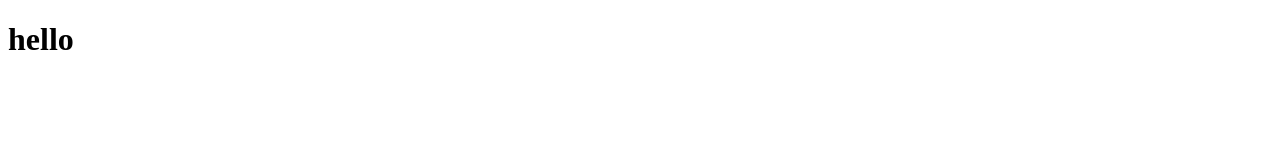
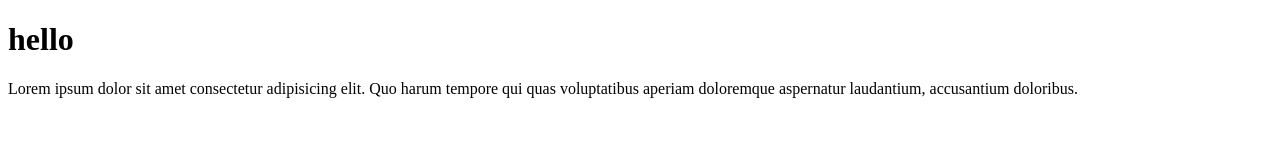
Before and after one commit to rizbechowdhury/firtgithub1, a plain HTML site: page index.html in a window 1280 px wide. Drawn offline with Linux system fonts and the light colour scheme.

Commit message:
first commit

```diff
--- a/index.html
+++ b/index.html
@@ -7,5 +7,6 @@
 </head>
 <body>
     <H1>hello</H1>
+    <p>Lorem ipsum dolor sit amet consectetur adipisicing elit. Quo harum tempore qui quas voluptatibus aperiam doloremque aspernatur laudantium, accusantium doloribus.</p>
 </body>
 </html>
```
